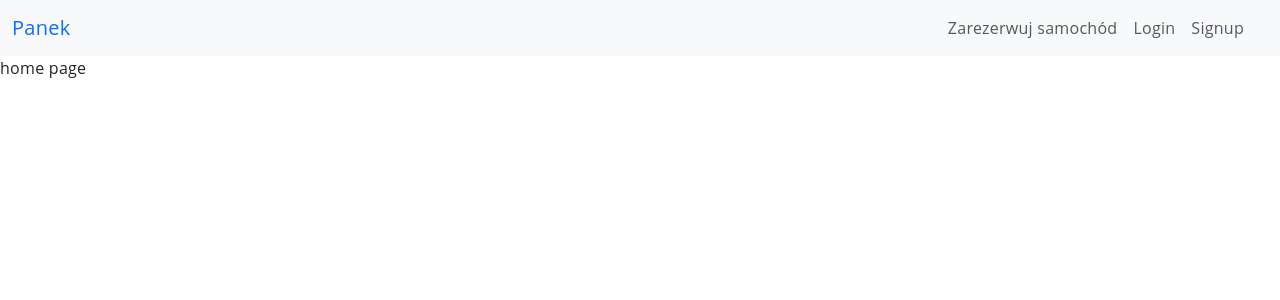
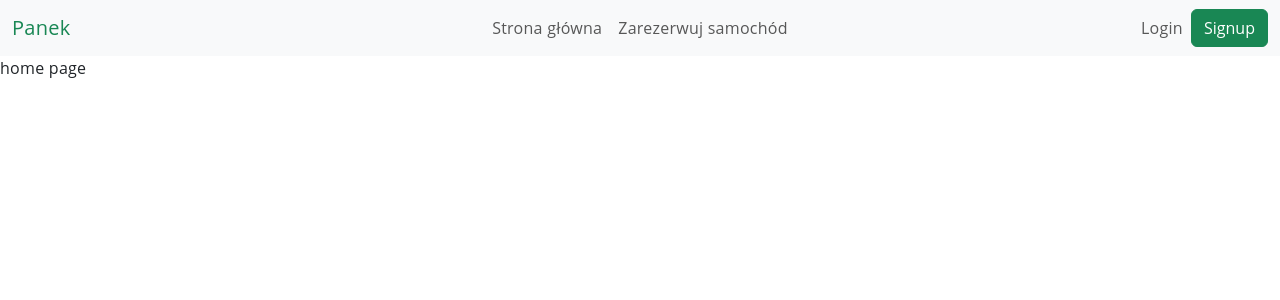
Before and after one commit to infoshareacademy/jpydzr5-car-share-info, a Django app: page /home/ in a window 1280 px wide. Shown: the top 300 px of the page. Run offline with Django 5.2, Linux system fonts and the light colour scheme.

Commit message:
added styling

```diff
--- a/car_rental/rentalApp/static/rentalApp/base.css
+++ b/car_rental/rentalApp/static/rentalApp/base.css
@@ -8,10 +8,10 @@ body {
   font-family: "Open Sans", sans-serif;
   letter-spacing: 0.2pt;
 }
-body .nav-section .offcanvas-title a {
-  text-decoration: none;
-  color: #0d6efd;
+body .nav-section .lr-spacing {
+  width: 200px;
 }
 body .nav-section .navbar-brand {
-  color: #0d6efd;
+  color: #198754;
+  text-decoration: none;
 }/*# sourceMappingURL=base.css.map */
--- a/car_rental/rentalApp/static/rentalApp/base.scss
+++ b/car_rental/rentalApp/static/rentalApp/base.scss
@@ -1,4 +1,4 @@
-$primary-color: #0d6efd;
+$primary-color: #198754;
 $my-letter-spacing: 0.2pt;
 
 * {
@@ -11,14 +11,12 @@ body {
     font-family: "Open Sans", sans-serif;
     letter-spacing: $my-letter-spacing;
     .nav-section {
-        .offcanvas-title {
-            a {
-                text-decoration: none;
-                color: $primary-color;
-            }
+        .lr-spacing {
+            width: 200px;
         }
         .navbar-brand {
             color: $primary-color;
+            text-decoration: none;
         }
     }
 }
--- a/car_rental/rentalApp/templates/rentalApp/home.html
+++ b/car_rental/rentalApp/templates/rentalApp/home.html
@@ -13,27 +13,40 @@
     <section class="nav-section">
         <nav class="navbar navbar-light navbar-expand-md bg-light">
             <div class="container-fluid">
+                <div class="lr-spacing">
                     <a class="navbar-brand" href="{% url "home" %}">Panek</a>
+                </div>
                 <button class="navbar-toggler" type="button" data-bs-toggle="offcanvas" data-bs-target="#offcanvasNavbar" aria-controls="offcanvasNavbar">
                     <span class="navbar-toggler-icon"></span>
                 </button>
                 <div class="offcanvas offcanvas-end" tabindex="-1" id="offcanvasNavbar" aria-labelledby="offcanvasNavbarLabel">
                     <div class="offcanvas-header">
-                        <h5 class="offcanvas-title" id="offcanvasNavbarLabel"><a href="{% url "home" %}">Panek</a></h5>
+                        <h5 class="offcanvas-title" id="offcanvasNavbarLabel"><a class="navbar-brand" href="{% url "home" %}">Panek</a></h5>
                         <button type="button" class="btn-close text-reset" data-bs-dismiss="offcanvas" aria-label="Close"></button>
                     </div>
-                    <div class="offcanvas-body">
-                        <ul class="navbar-nav justify-content-end flex-grow-1 pe-3">
+                    <div class="offcanvas-body d-flex flex-column flex-md-row align-items-center">
+                        <ul class="navbar-nav justify-content-end flex-grow-1">
+                            <div class="d-flex flex-column flex-md-row align-items-center" style="margin:0 auto;">
+                                <li class="nav-item">
+                                    <a class="nav-link" href="{% url "home" %}">Strona główna</a>
+                                </li>
                                 <li class="nav-item">
                                     <a class="nav-link" href="{% url "rent" %}">Zarezerwuj samochód</a>
                                 </li>
+                            </div>
+                        </ul>
+                        <div class="offcanvas-body">
+                            <ul class="navbar-nav lr-spacing justify-content-end flex-grow-1">
+                                <div class="d-flex flex-column flex-md-row align-items-center justiy-content-center">
                                     <li class="nav-item">
                                         <a class="nav-link" href="#">Login</a>
                                     </li>
                                     <li class="nav-item">
-                                <a class="nav-link" href="#">Signup</a>
+                                        <button type="button" class="btn btn-success" href="#">Signup</button>
                                     </li>
+                                </div>
                             </ul>
+                        </div>
                     </div>
                 </div>
             </div>
```
Also changed, not shown: 1 other file. Lines whose indentation alone changed are shown as unchanged.
